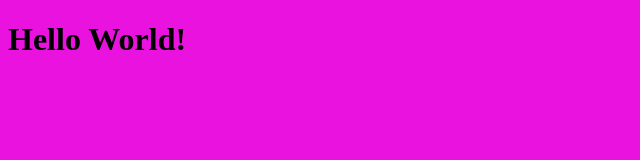
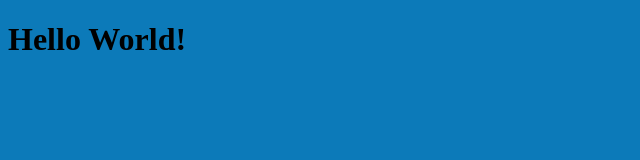
Before and after one commit to jcsummerville/executive, a plain HTML site: page index.html in a window 1280 px wide. Shown: the whole page, without its empty margins (0-640 px from the left). Drawn offline with Linux system fonts and the light colour scheme.

Commit message:
commit blue and L

```diff
--- a/index.html
+++ b/index.html
@@ -6,7 +6,7 @@
     <meta name="viewport" content="width=device-width, initial-scale=1.0">
     <title>Document</title>
 </head>
-<body style="background-color:rgb(233, 18, 222);">
+<body style="background-color:rgb(12, 122, 185);">
     <h1>Hello World!</h1>
 </body>
 </html>
```
Also changed, not shown: README.txt.
